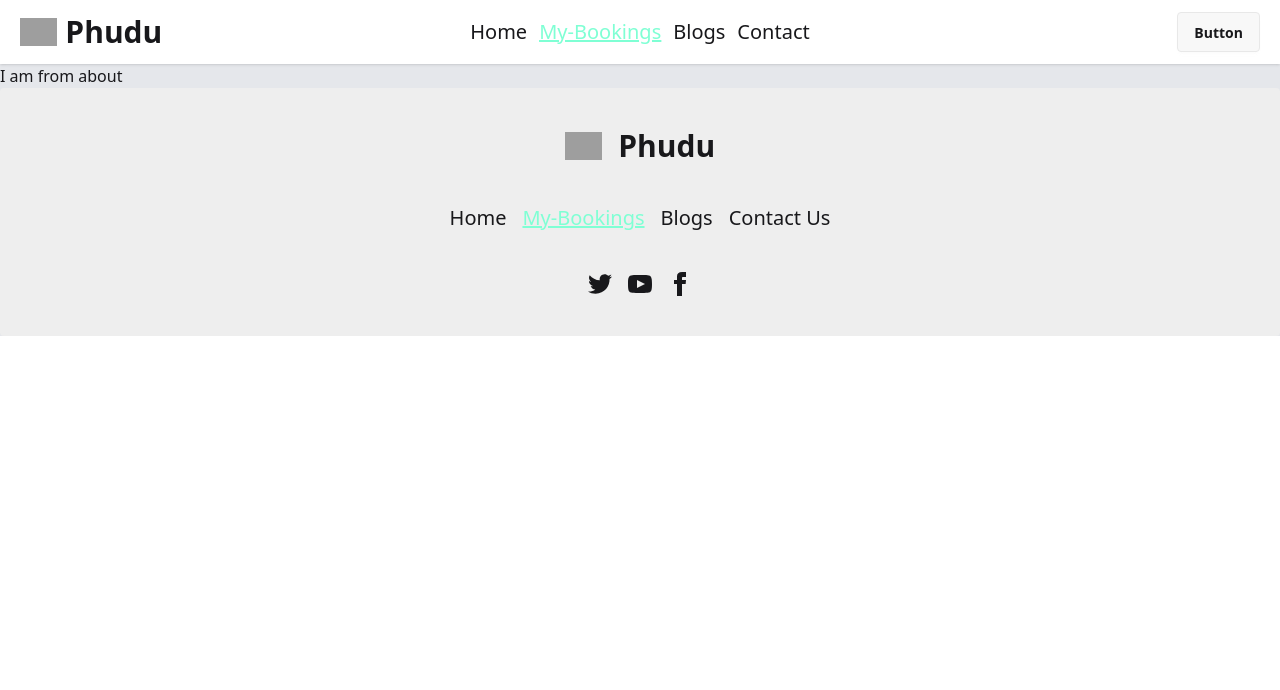
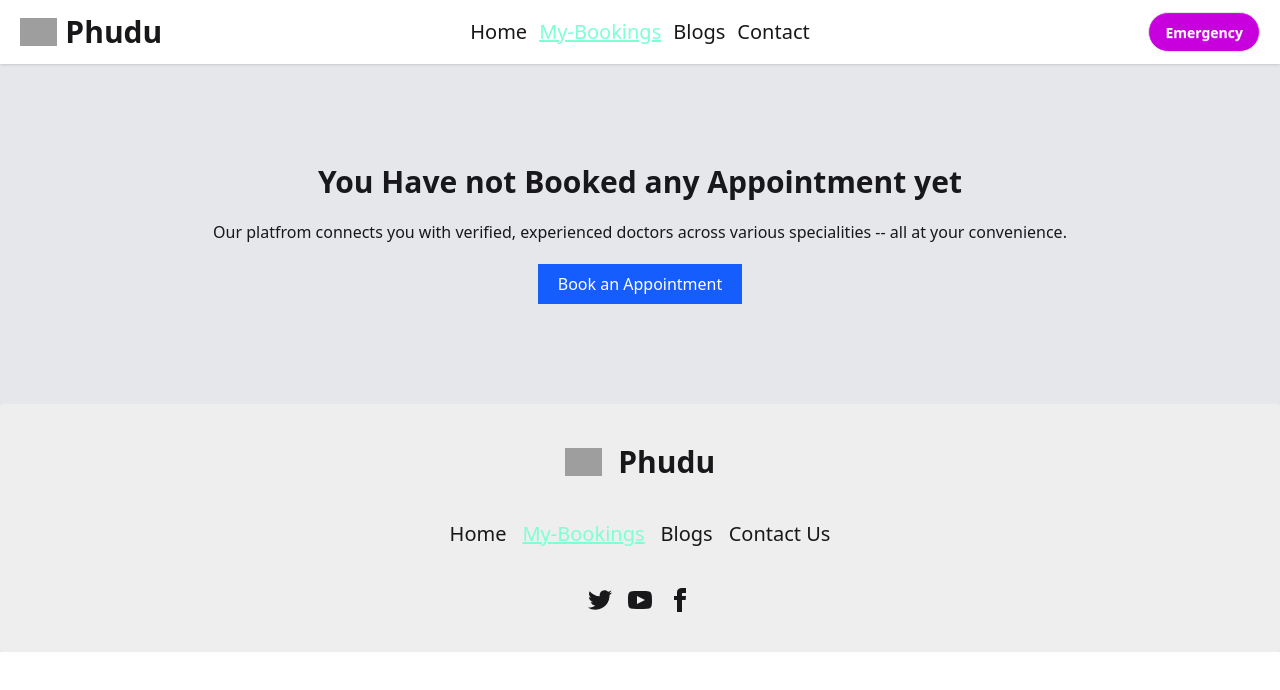
Before and after one commit to Royel500/All_Doctors, a React (Vite) app: page /about in a window 1280 px wide. Shown: the top 690 px of the page. Built offline with nearby package versions, Linux system fonts and the light colour scheme; grey boxes are pictures that could not be loaded.

Commit message:
sixth commit

```diff
--- a/src/Components/Banner/Banner.jsx
+++ b/src/Components/Banner/Banner.jsx
@@ -2,7 +2,7 @@ import React from 'react';
 
 const Banner = () => {
     return (
-        <div className='text-center space-y-5 my-10'>
+        <div className='text-center space-y-5 my-10 border-2 m-2 border-white pt-10 rounded-xl'>
         <div>
             <h1 className='lg:text-5xl text-3xl font-bold mb-5'>Dependable Care, Backed by <br /> Trusted Professionals.</h1>
             <p>Our platform connects you with verified, experienced doctors across various specialties
--- a/src/Components/Details/Details.jsx
+++ b/src/Components/Details/Details.jsx
@@ -17,10 +17,15 @@ const Details = ({about}) => {
       <h1>{speciality}</h1>
       <h1>Working At </h1>
       <h1>{working_place.name}</h1>
+
       <h1>    {registration_number}</h1>
-      <h1>Availability: {availability.map((time,index)=>(
+
+      <h1>Availability: </h1>
+
+      <h1>{availability.map((time,index)=>(
         <li key={index}>{time}</li>
       ))}</h1>
+
      <h1>Consultation Fee : {fee} (incl.VAt) Per Consultation </h1>
     </div>
   </div>
--- a/src/Components/Header/Navber.jsx
+++ b/src/Components/Header/Navber.jsx
@@ -39,7 +39,7 @@ const Navber = () => {
     </ul>
   </div>
   <div className="navbar-end">
-    <a className="btn">Button</a>
+    <a className="btn bg-fuchsia-600 text-white rounded-3xl">Emergency</a>
   </div>
 </div>
     );
--- a/src/Pages/About/About.jsx
+++ b/src/Pages/About/About.jsx
@@ -1,9 +1,13 @@
 import React from 'react';
+import { NavLink } from 'react-router';
 
 const About = () => {
     return (
-        <div>
-            <h1>I am from about</h1>
+        <div className='text-center my-25 space-y-5'>
+            <h1 className='text-3xl font-bold'>You Have not Booked any Appointment yet</h1>
+            <p>Our platfrom connects you with verified,
+                experienced doctors across various specialities -- all at your convenience.</p>
+                <NavLink to='/'><button className='bnt bg-blue-600 text-white px-5 py-2'>Book an Appointment</button></NavLink>
         </div>
     );
 };
--- a/src/Pages/DoctorDetails/DoctorDetails.jsx
+++ b/src/Pages/DoctorDetails/DoctorDetails.jsx
@@ -37,9 +37,12 @@ const DoctorDetails = () => {
          <span className='border h-5 w-5 rounded-[50%] p-0.5'>R</span><span>
           Reg No : {single.registration_number}</span></h1>
 
-      <h1 className='flex flex-row gap-5 text-cyan-600 font-bold  mx-3 p-2 '> <span className='bg-white pt-2 '> Availability: </span>{availability.map((time,index)=>(
+
+          <span className='bg-white pt-2 '> Availability: </span>
+      <h1 className='flex flex-row gap-5 text-cyan-600 font-bold  mx-3 p-1'> {availability.map((time,index)=>(
         <ul className='rounded-3xl shadow p-2 px-4 bg-amber-50' key={index}>{time}</ul>
       ))}</h1>
+
      <h1 className='font-bold'>Consultation Fee : <span className='text-blue-600'>Taka : {fee}</span>  (incl.VAt) <span className='text-blue-600'>Per Consultation </span></h1>
     </div>
   </div>
```
Also changed, not shown: public/FackData.JSON (+5 -5 lines).
